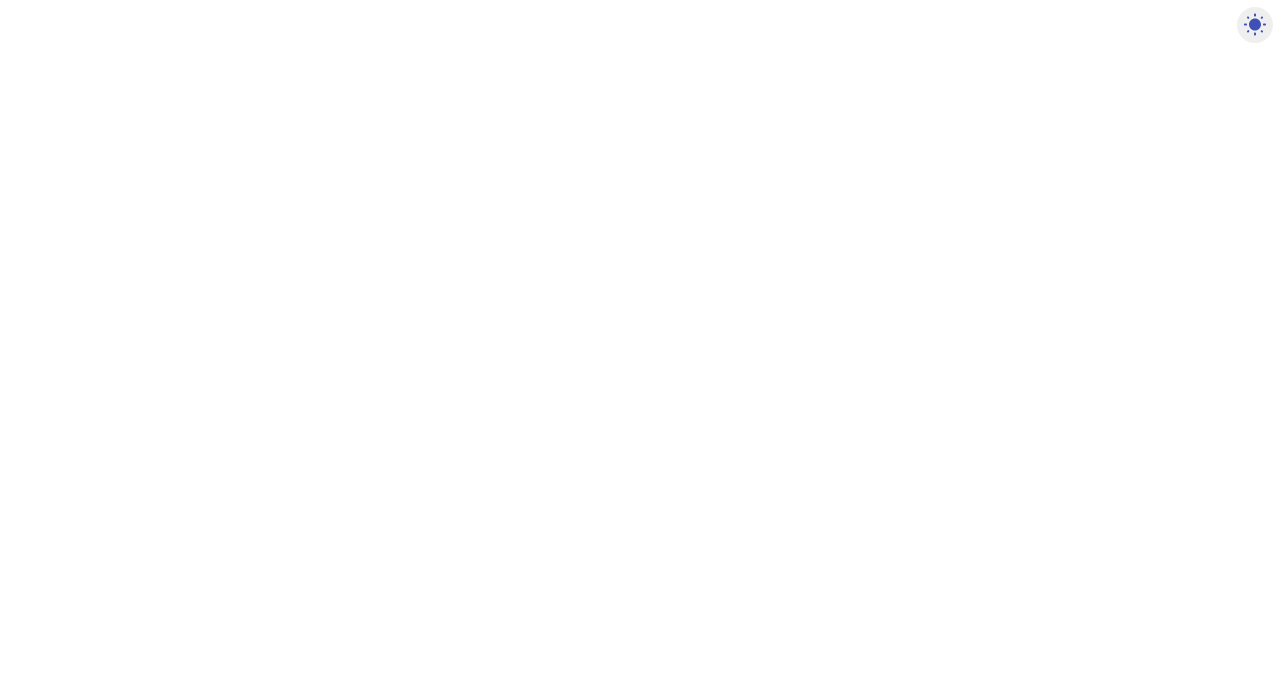
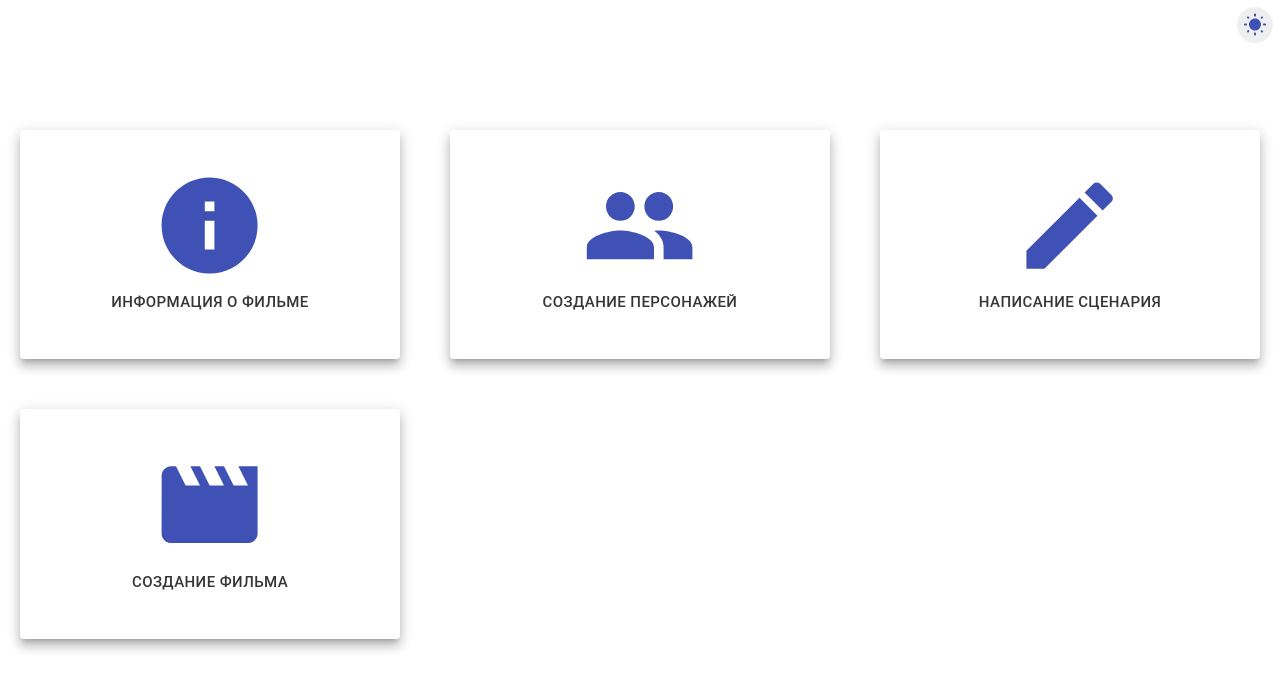
Before and after one commit to watermellon2018/scenarioNet, a React (Create React App) app in the folder frontEnd/: page /create-scenario in a window 1280 px wide. Shown: the top 690 px of the page. Built offline with nearby package versions, Linux system fonts and the light colour scheme.

Commit message:
Страница создания сценария

```diff
--- a/frontEnd/src/App.tsx
+++ b/frontEnd/src/App.tsx
@@ -10,6 +10,7 @@ import {
 } from "react-router-dom";
 import MainPage from './pages/main';
 import MenuPage from './pages/menu';
+import CreateScenarioPage from './pages/createScenario';
 
 
 function App() {
@@ -46,6 +47,10 @@ function App() {
             <MenuPage />
           </Route>
 
+          <Route path='/create-scenario'>
+            <CreateScenarioPage />
+          </Route>
+
           <Route path='/registration'>
             <div>Hello</div>
           </Route>
--- /dev/null
+++ b/frontEnd/src/pages/createScenario/index.tsx
@@ -0,0 +1,36 @@
+import React, { useState, useEffect } from 'react';
+import CreateIcon from '@material-ui/icons/Create';
+import {
+    useHistory
+} from "react-router-dom";
+import WButton from '../../components/button';
+import WButtonGroup from '../../components/groupButton';
+import MovieIcon from '@material-ui/icons/Movie';
+import PeopleIcon from '@material-ui/icons/People';
+import InfoIcon from '@material-ui/icons/Info';
+
+
+const CreateScenarioPage = () => {
+
+
+    return (
+
+
+        <WButtonGroup>
+
+            <WButton icon={<InfoIcon />} title='Информация о фильме'/>
+
+            <WButton icon={<PeopleIcon />} title='Создание персонажей' />
+
+            <WButton icon={<CreateIcon />} title='Написание сценария' />
+
+            <WButton icon={<MovieIcon />} title='Создание фильма' />
+
+
+        </WButtonGroup>
+
+
+    );
+}
+
+export default CreateScenarioPage;
```
